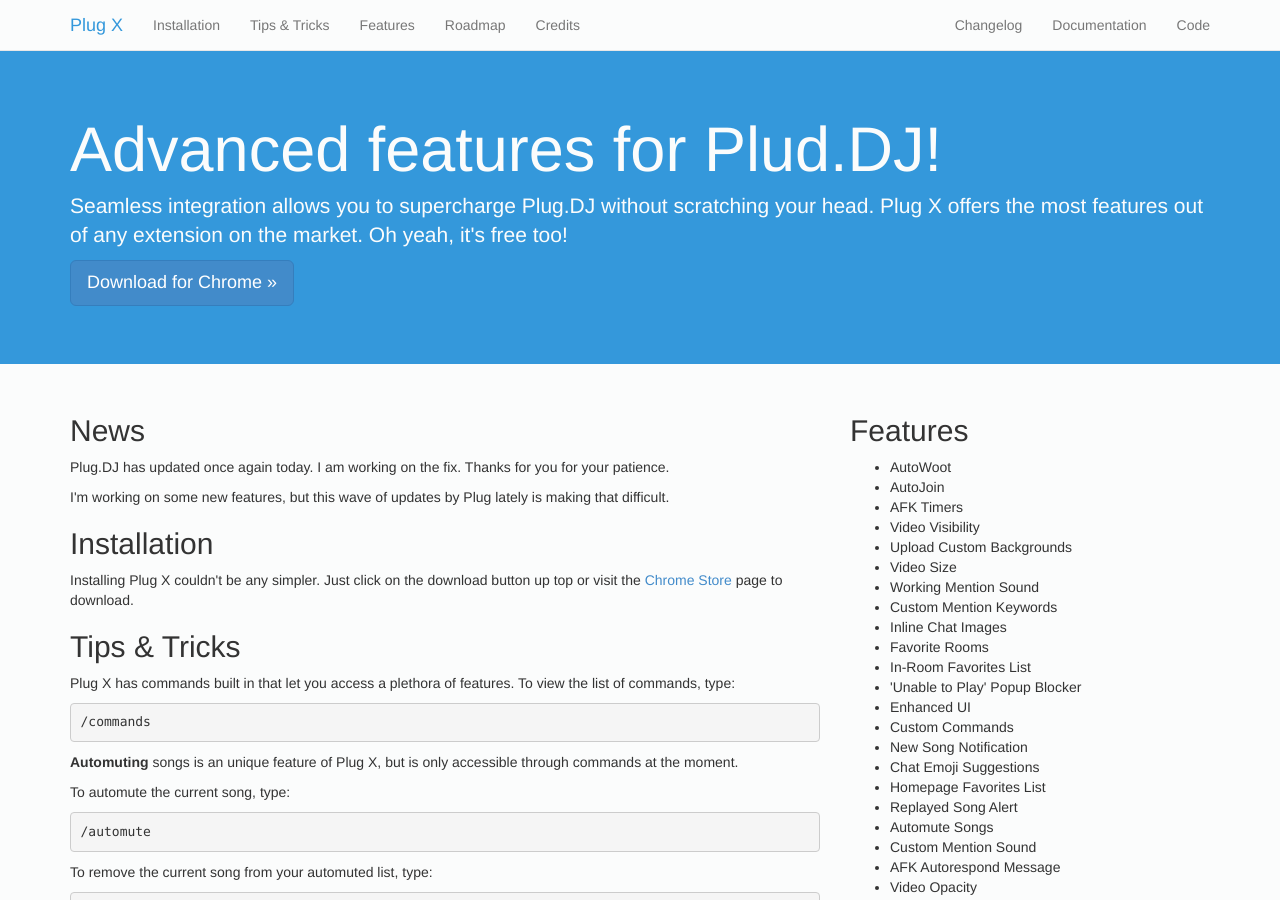
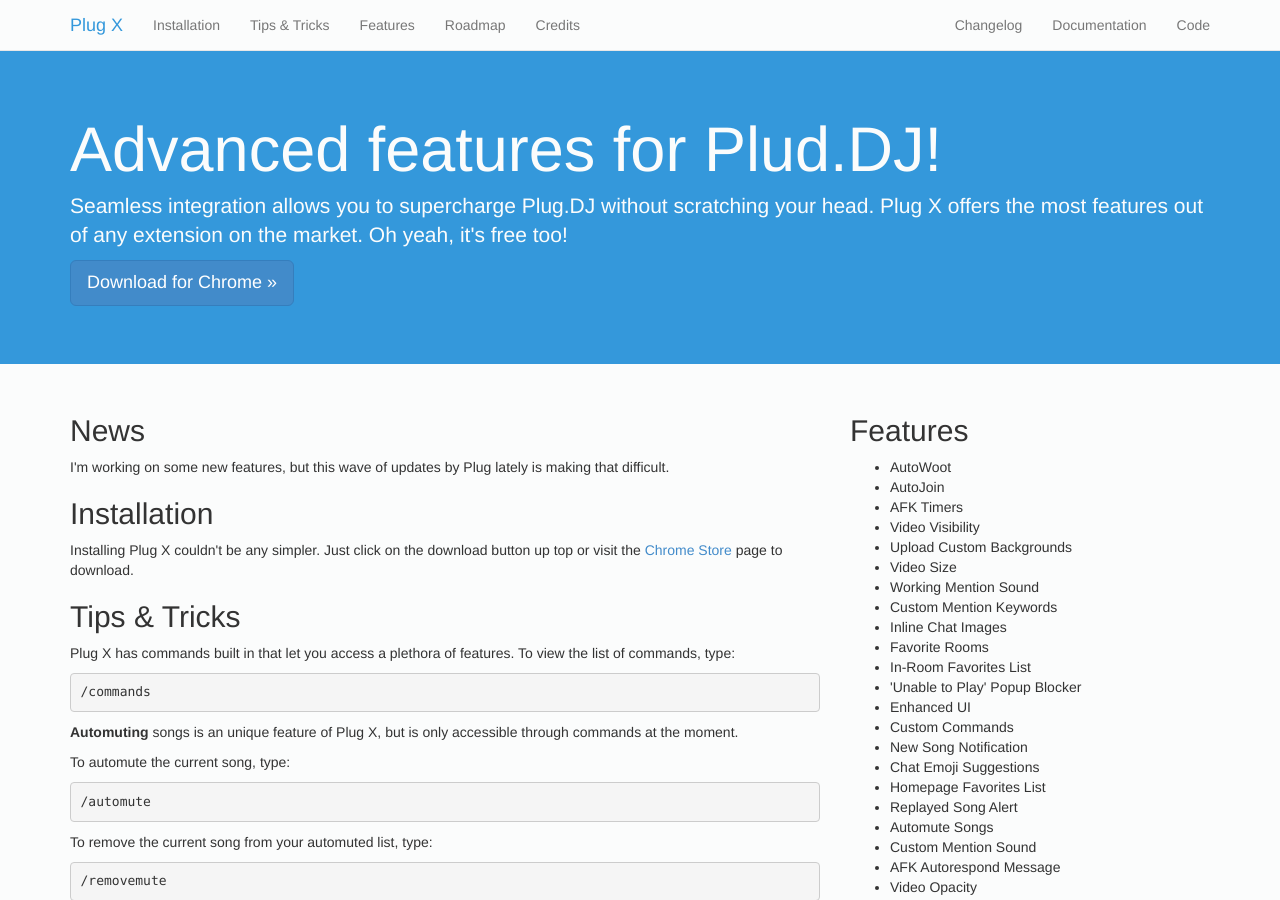
Before and after one commit to skylerb/Plug-X, a Jekyll site: the page built from index.html, in a window 1280 px wide and 900 px high. Built offline with Jekyll 4.4.1, drawn with Linux system fonts in a browser that asks for light colours; nearby versions of some CDN libraries; Markdown is read by kramdown in place of the engine named in the settings.

Commit message:
News update

```diff
--- a/index.html
+++ b/index.html
@@ -6,7 +6,6 @@
 <div class="row">
 	<div class="col-md-8">
 		<h2>News</h2>
-		<p>Plug.DJ has updated once again today. I am working on the fix. Thanks for you for your patience.</p>
 		<p>I'm working on some new features, but this wave of updates by Plug lately is making that difficult.</p>
 		  <h2><a id="install"></a>Installation</h2>
 		  <p>Installing Plug X couldn't be any simpler. Just click on the download button up top or visit the <a href="https://chrome.google.com/webstore/detail/plug-x/effeahbhlcfhmgljedehdfjpkgmachjg" target="_blank">Chrome Store</a> page to download.</p>
```
